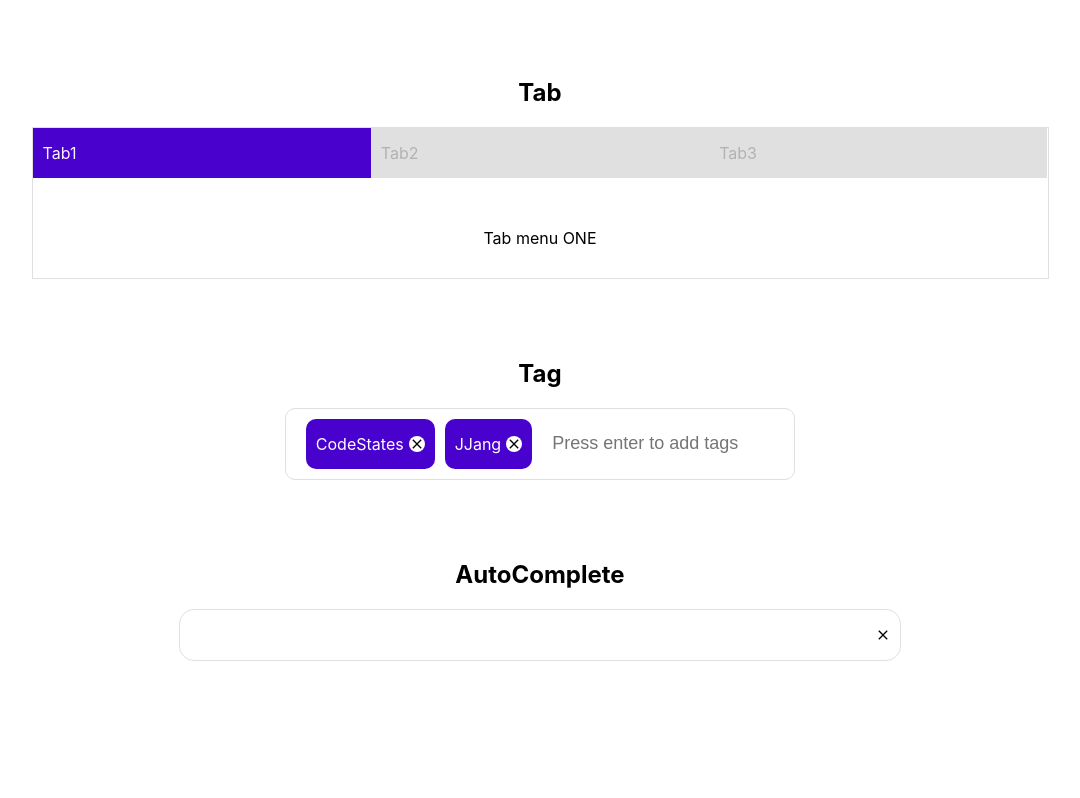
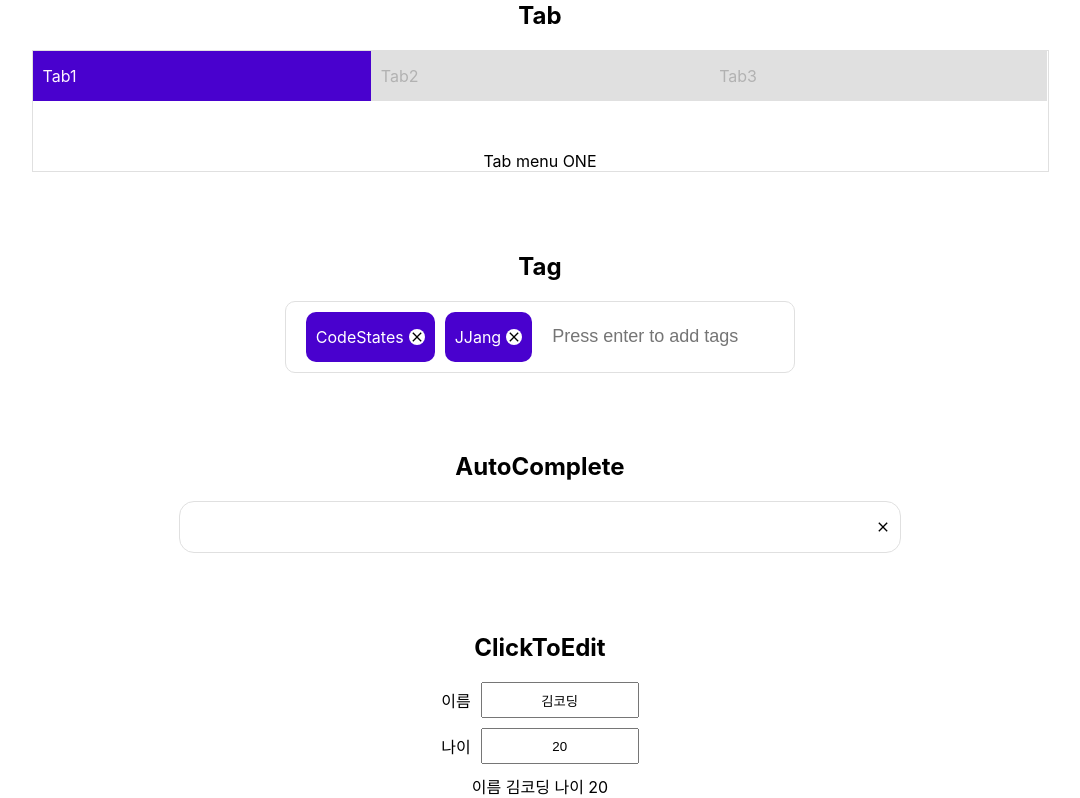
Before and after one commit to Beaneee/wanted_pre_onboarding, a React (Create React App) app in the folder custom-component/: page / in a window 1280 px wide. Shown: the part 458-1256 px from the top of the page, without its empty margins (100-1180 px from the left). Before the commit the page ends 1200 px from the top, so only its background shows below. Built offline with nearby package versions, Linux system fonts and the light colour scheme; the HTML template or start-up script is replaced by a standard one.

Commit message:
[ADD] ClickToEdit

```diff
--- a/custom-component/src/App.js
+++ b/custom-component/src/App.js
@@ -1,12 +1,16 @@
-import React from 'react';
+import React, { useState } from "react";
 import styled from 'styled-components';
 import Toggle from './component/Toggle';
 import Modal from './component/Modal';
 import Tab from './component/Tab';
 import Tag from './component/Tag';
 import AutoComplete from './component/AutoComplete';
+import ClickToEdit from './component/ClickToEdit';
 
 function App() {
+  //ClickToEdit props
+  const [name, setName] = useState("김코딩");
+  const [age, setAge] = useState(20);
 
     return (
       <>
@@ -16,6 +20,16 @@ function App() {
           <Tab />
           <Tag />
           <AutoComplete />
+          <h2>ClickToEdit</h2>
+          <EditWrapper>
+            <span>이름</span>
+            <ClickToEdit input={name} setInput={setName}/>
+          </EditWrapper>
+          <EditWrapper>
+            <span>나이</span>
+            <ClickToEdit input={age} setInput={setAge}/>
+          </EditWrapper>
+          이름 {name} 나이 {age}
         </MainContainer>
       </>
     );
@@ -34,3 +48,10 @@ const MainContainer = styled.div`
   justify-content: center;
   flex-direction: column;
 `;
+
+const EditWrapper = styled.div`
+  display: flex;
+  align-items: center;
+  justify-content: center;
+  margin-bottom: 10px;
+`;
--- a/custom-component/src/component/AutoComplete.js
+++ b/custom-component/src/component/AutoComplete.js
@@ -1,4 +1,4 @@
-import React, { useState, useEffect } from "react";
+import React, { useState, useEffect, useRef } from "react";
 import styled from "styled-components";
 import { IoMdClose } from "react-icons/io";
 
@@ -18,6 +18,7 @@ function AutoComplete() {
     "happy",
     "husband",
     "international",
+    "job",
     "leader",
     "know",
     "main",
@@ -25,10 +26,19 @@ function AutoComplete() {
     "official",
     "party",
     "prepare",
+    "once",
+    "question",
     "relationship",
     "serve",
+    "table",
+    "until",
+    "value",
+    "whether",
+    "young",
+    "size"
   ];
 
+  const ref = useRef();
   const [search, setSearch] = useState([]);
   const [text, setText] = useState("");
   const [isInput, setIsInput] = useState(false);
@@ -43,6 +53,11 @@ function AutoComplete() {
     setIsInput(false);
   };
 
+  const onClickWord = (word) => {
+    setText(word);
+    setIsInput(false);
+  }
+
   useEffect(() => {
     if (text) {
       let res = words.slice();
@@ -50,13 +65,25 @@ function AutoComplete() {
         return word.includes(text);
       });
       setSearch(res);
-    } else {
+    } else{
       setSearch([]);
     }
   }, [text]);
 
+  useEffect(() => {
+    const checkClickOutSide = (e) => {
+      if(isInput === true && ref.current && !ref.current.contains(e.target)) {
+        setIsInput(false);
+      }
+    }
+    document.addEventListener("click", checkClickOutSide)
+    return () => {
+      document.addEventListener("click", checkClickOutSide)
+    }
+  },[isInput]);
+
   return (
-    <AutoContainer>
+    <AutoContainer ref={ref}>
       <h2>AutoComplete</h2>
       <InputContainer>
         <SearchInput value={text} onChange={onChangeInput} isInput={isInput}/>
@@ -65,7 +92,7 @@ function AutoComplete() {
       {search.length > 0 && isInput ? (
           <SearchListContainer>
             {search.map((item, index) => {
-              return <SearchItems key={index}>{item}</SearchItems>;
+              return <SearchItems key={index} onClick={()=> onClickWord(item)}>{item}</SearchItems>;
             })}
           </SearchListContainer>
         ) : null}
@@ -96,6 +123,7 @@ const SearchInput = styled.input`
   border-radius: ${(props) => (props.isInput ? "15px 15px 0 0;" : "15px")};
   position: relative;
   padding: 0 10px;
+  font-size: 18px;
 
   &:focus {
     outline: none;
@@ -128,4 +156,8 @@ const SearchListContainer = styled.div`
 const SearchItems = styled.div`
     /* padding: 5px 0; */
     margin-bottom: 5px;
+    width: 700px;
+    &:hover {
+        background-color: #EFEFEF;
+    }
 `;
--- a/custom-component/src/component/ClickToEdit.js
+++ b/custom-component/src/component/ClickToEdit.js
@@ -1,11 +1,55 @@
-import React from 'react';
-import styled from 'styled-components';
-function ClickToEdit() {
-    return (
-        <div>
+import React, { useState } from "react";
+import styled from "styled-components";
 
-        </div>
-    );
+function ClickToEdit({input, setInput}) {
+  const [isFocus, setIsFocus] = useState(false);
+  const [updateInputs, setUpdateInputs] = useState(input);
+
+  const onChange = (event) => {
+    setUpdateInputs(event.target.value);
+  }
+
+  const onFocus = () => {
+    setIsFocus(true);
+  }
+
+  const onUpdate = () => {
+    setIsFocus(false);
+    setInput(updateInputs)
+  }
+
+  return (
+    <EditContainer>
+        <EditInput
+          type="text"
+          value={updateInputs}
+          onChange={onChange}
+          onFocus={onFocus}
+          onBlur={onUpdate}
+          readOnly={!isFocus}
+        />
+    </EditContainer>
+  );
 }
 
 export default ClickToEdit;
+
+const EditContainer = styled.div`
+  display: flex;
+  flex-direction: column;
+  align-items: center;
+  justify-content: start;
+`;
+
+const EditWrapper = styled.div`
+  display: flex;
+  align-items: center;
+  justify-content: center;
+`;
+
+const EditInput = styled.input`
+  width: 150px;
+  height: 30px;
+  margin-left: 10px;
+  text-align: center;
+`;
```
Also changed, not shown: 1 other file (tests, documents, lock files or other folders).
